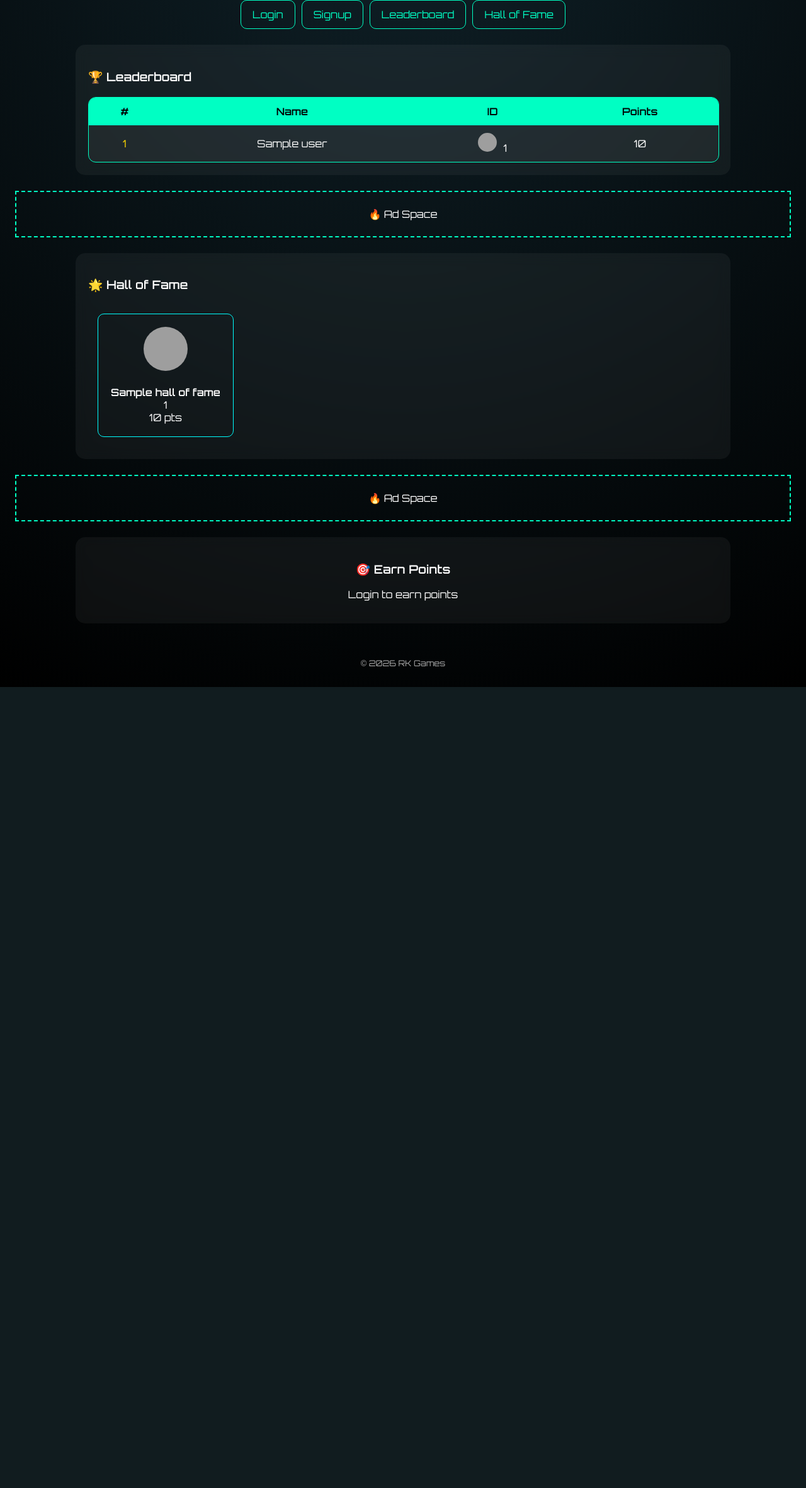
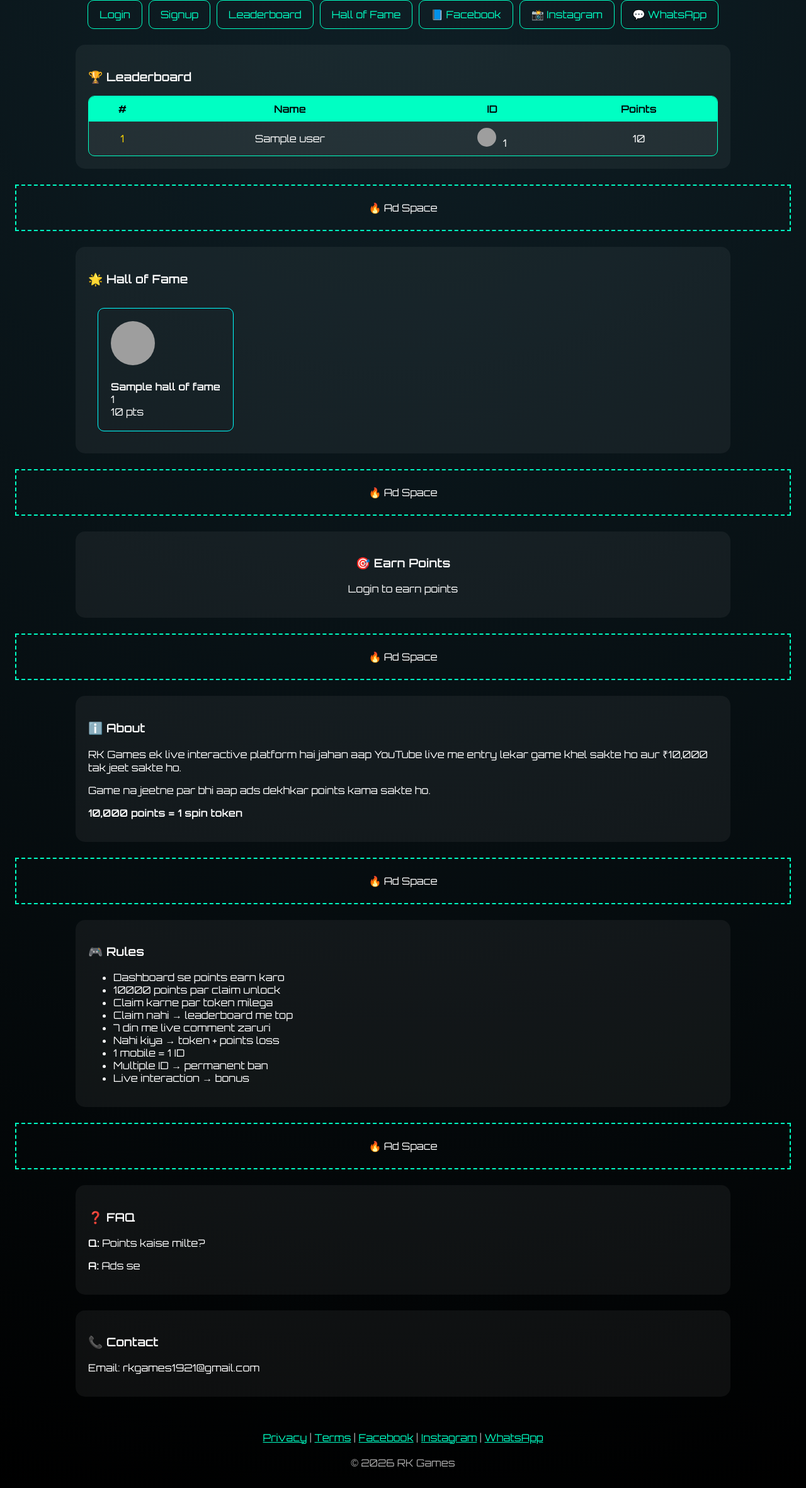
Before and after one commit to RKSTUDIOGAMES/rk-game-platform, a Flask app: page /home in a window 1280 px wide. Shown: the part 163-2526 px from the top of the page at 63% size. Before the commit the page ends 1254 px from the top, so only its background shows below. Run offline with Flask 3, Linux system fonts and the light colour scheme; a database or web service that is not in the repository returns one stand-in record (values such as "Sample title"); some libraries are stand-ins or nearby versions; grey boxes are pictures that could not be loaded.

Commit message:
Update home.html

```diff
--- a/templates/home.html
+++ b/templates/home.html
@@ -41,7 +41,7 @@ body{
     text-shadow:0 0 20px #00ffc3;
 }
 
-/* BUTTONS */
+/* BUTTON */
 .top-buttons{
     display:flex;
     justify-content:center;
@@ -68,23 +68,20 @@ body{
     padding:20px;
     border-radius:15px;
     background:rgba(255,255,255,0.05);
-    backdrop-filter:blur(10px);
 }
 
-/* TABLE (Leaderboard same) */
+/* TABLE */
 .table-box{
-    width:100%;
-    margin-top:20px;
-    border-radius:12px;
     border:1px solid #00ffc3;
+    border-radius:10px;
     overflow:hidden;
 }
 table{
     width:100%;
     border-collapse:collapse;
 }
-th, td{
-    padding:12px;
+th,td{
+    padding:10px;
     text-align:center;
 }
 th{
@@ -98,14 +95,13 @@ tr:nth-child(even){
 .top2{color:silver;}
 .top3{color:#cd7f32;}
 
-/* HOF CARDS */
+/* HOF */
 .card{
     display:inline-block;
     margin:15px;
     padding:20px;
     border:1px solid cyan;
     border-radius:10px;
-    text-align:center;
 }
 .card img{
     width:70px;
@@ -113,7 +109,7 @@ tr:nth-child(even){
     border-radius:50%;
 }
 
-/* ADS */
+/* AD */
 .ad{
     width:92%;
     margin:25px auto;
@@ -126,7 +122,6 @@ tr:nth-child(even){
 .footer{
     text-align:center;
     padding:30px;
-    font-size:13px;
     color:#aaa;
 }
 .footer a{
@@ -157,19 +152,21 @@ tr:nth-child(even){
 <a href="/leaderboard" class="btn">Leaderboard</a>
 <a href="/hall_of_fame" class="btn">Hall of Fame</a>
 
+<!-- 🔥 SOCIAL BUTTONS -->
+<a href="https://facebook.com" target="_blank" class="btn">📘 Facebook</a>
+<a href="https://instagram.com" target="_blank" class="btn">📸 Instagram</a>
+<a href="https://chat.whatsapp.com/your-group-link" target="_blank" class="btn">💬 WhatsApp</a>
+
 </div>
 
-<!-- 🏆 LEADERBOARD (SAME DESIGN) -->
+<!-- 🏆 LEADERBOARD -->
 <div class="section">
 <h3>🏆 Leaderboard</h3>
 
 <div class="table-box">
 <table>
 <tr>
-<th>#</th>
-<th>Name</th>
-<th>ID</th>
-<th>Points</th>
+<th>#</th><th>Name</th><th>ID</th><th>Points</th>
 </tr>
 
 {% for user in top %}
@@ -202,7 +199,7 @@ onerror="this.src='https://via.placeholder.com/30'">
 
 <div class="ad">🔥 Ad Space</div>
 
-<!-- 🌟 HALL OF FAME (SAME DESIGN) -->
+<!-- 🌟 HOF -->
 <div class="section">
 <h3>🌟 Hall of Fame</h3>
 
@@ -224,7 +221,7 @@ onerror="this.src='https://i.imgur.com/6VBx3io.png'">
 
 <div class="ad">🔥 Ad Space</div>
 
-<!-- EARN -->
+<!-- 🎯 EARN -->
 <div class="section" style="text-align:center;">
 <h3>🎯 Earn Points</h3>
 
@@ -237,8 +234,60 @@ onerror="this.src='https://i.imgur.com/6VBx3io.png'">
 
 </div>
 
+<div class="ad">🔥 Ad Space</div>
+
+<!-- ℹ️ ABOUT -->
+<div class="section">
+<h3>ℹ️ About</h3>
+<p>RK Games ek live interactive platform hai jahan aap YouTube live me entry lekar game khel sakte ho aur ₹10,000 tak jeet sakte ho.</p>
+<p>Game na jeetne par bhi aap ads dekhkar points kama sakte ho.</p>
+<p><b>10,000 points = 1 spin token</b></p>
+</div>
+
+<div class="ad">🔥 Ad Space</div>
+
+<!-- 🎮 RULES -->
+<div class="section">
+<h3>🎮 Rules</h3>
+<ul>
+<li>Dashboard se points earn karo</li>
+<li>10000 points par claim unlock</li>
+<li>Claim karne par token milega</li>
+<li>Claim nahi → leaderboard me top</li>
+<li>7 din me live comment zaruri</li>
+<li>Nahi kiya → token + points loss</li>
+<li>1 mobile = 1 ID</li>
+<li>Multiple ID → permanent ban</li>
+<li>Live interaction → bonus</li>
+</ul>
+</div>
+
+<div class="ad">🔥 Ad Space</div>
+
+<!-- FAQ -->
+<div class="section">
+<h3>❓ FAQ</h3>
+<p><b>Q:</b> Points kaise milte?</p>
+<p><b>A:</b> Ads se</p>
+</div>
+
+<!-- CONTACT -->
+<div class="section">
+<h3>📞 Contact</h3>
+<p>Email: rkgames1921@gmail.com</p>
+</div>
+
 <div class="footer">
+
+<a href="/privacy">Privacy</a> |
+<a href="/terms">Terms</a> |
+<a href="https://facebook.com" target="_blank">Facebook</a> |
+<a href="https://instagram.com" target="_blank">Instagram</a> |
+<a href="https://whatsapp.com/channel/0029VbCAvSmIiRopU8e0YJ0D" target="_blank">WhatsApp</a>
+
+<br><br>
 © 2026 RK Games
+
 </div>
 
 <script>
```
